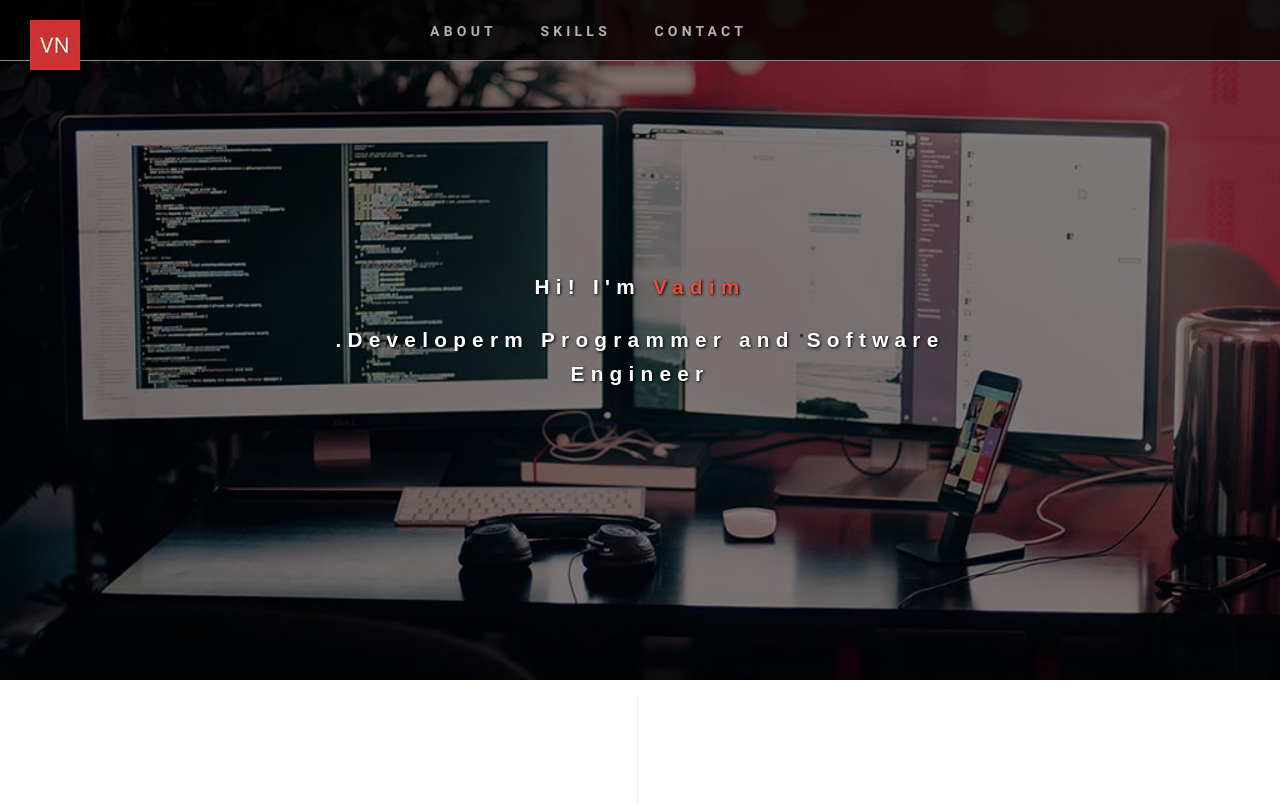
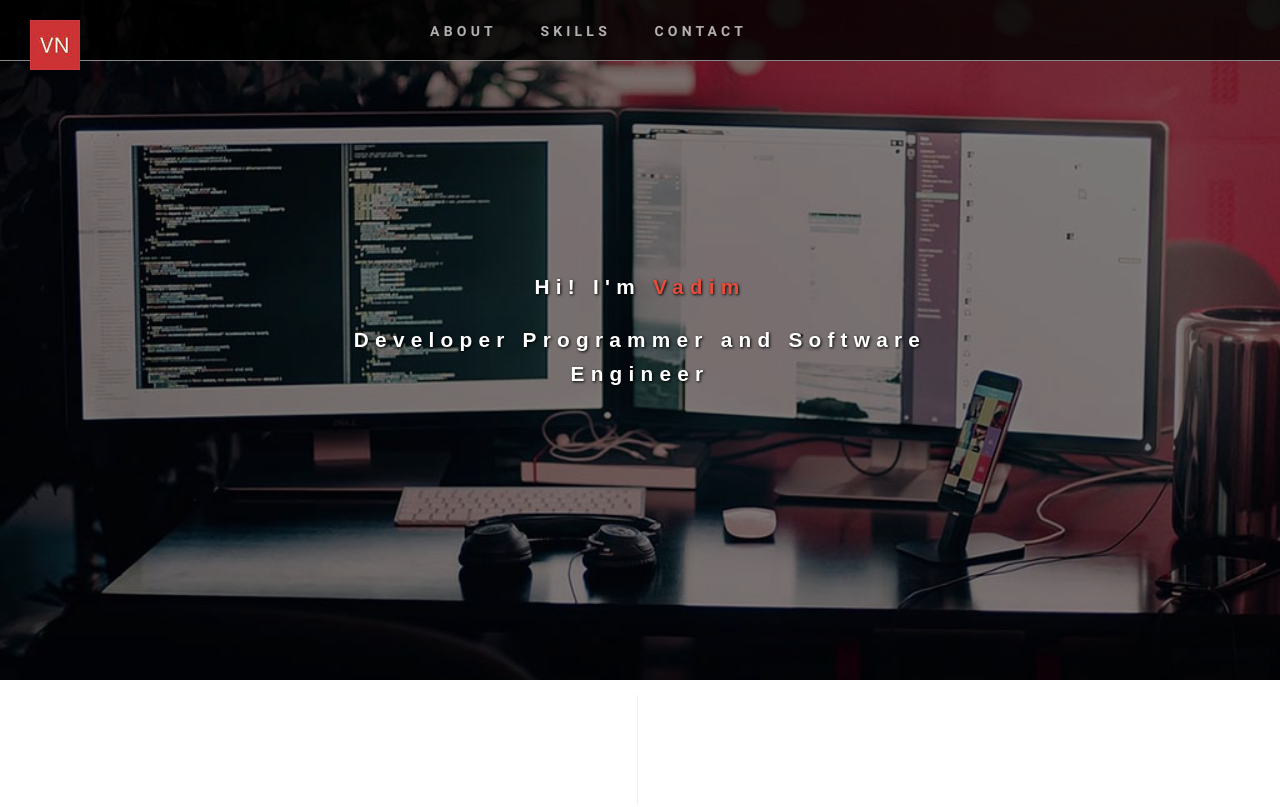
Before and after one commit to vnikifirov/nikifovadim.github.io, a plain HTML site: page index.html in a window 1280 px wide. Shown: the top 807 px of the page. Drawn offline with nearby package versions, Linux system fonts and the light colour scheme.

Commit message:
Update index.html

```diff
--- a/index.html
+++ b/index.html
@@ -41,7 +41,7 @@
 
     <div class="byline">
       <p>Hi! I'm <span class="higlidght">Vadim</span></p>
-      <p>.Developerm Programmer and Software Engineer</span></p>
+      <p>Developer Programmer and Software Engineer</span></p>
     </div>
   <!-- </div> -->
 
```
